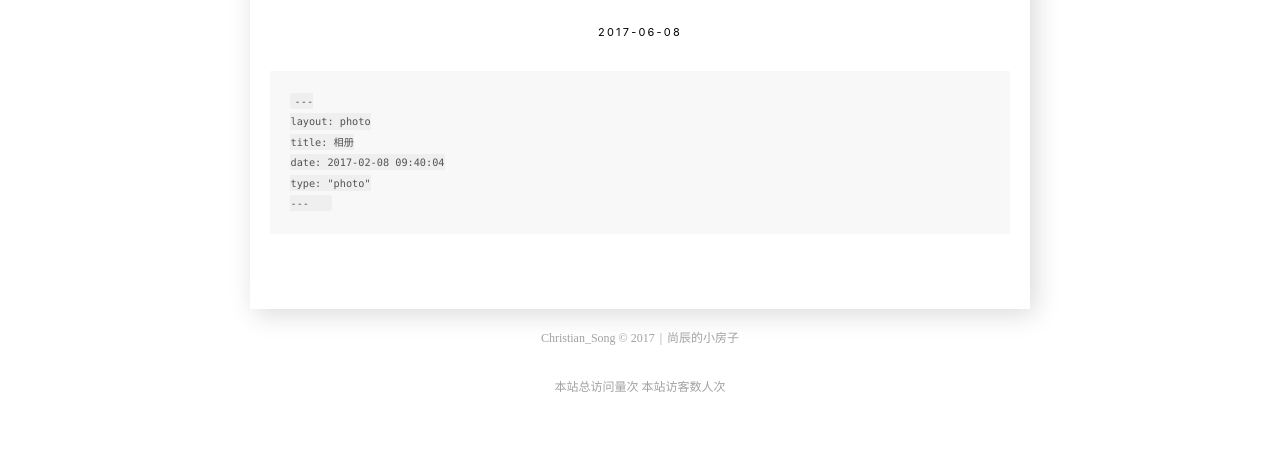
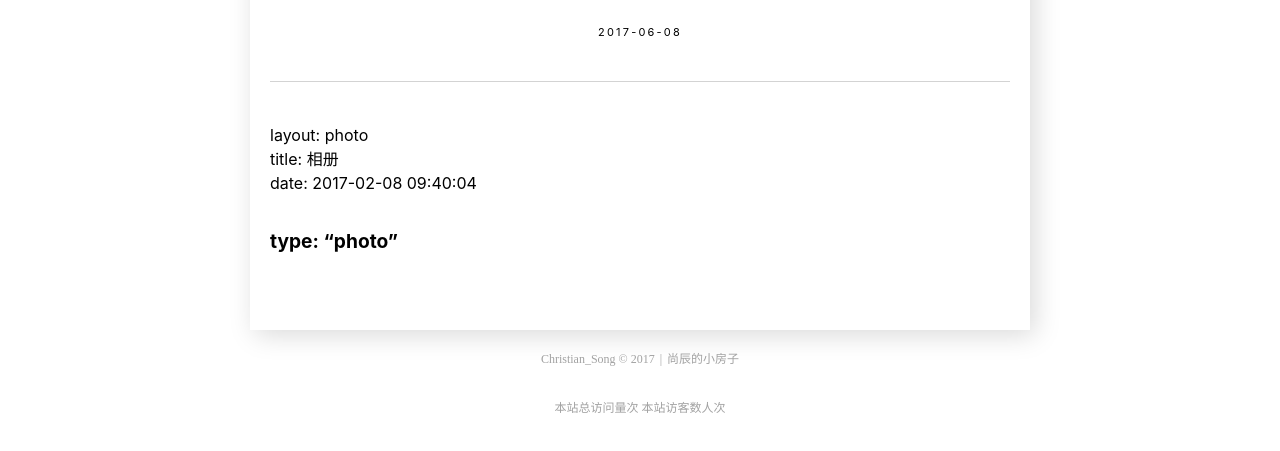
Before and after one commit to sscsongshangchen/sscsongshangchen.github.io, a plain HTML site: page photo/index.html in a window 1280 px wide. Shown: the part 159-610 px from the top of the page. Drawn offline with Linux system fonts and the light colour scheme; some packages are replaced by stand-ins of ours; a script that the page names is missing.

Commit message:
Site updated: 2017-06-08 22:41:05

```diff
--- a/photo/index.html
+++ b/photo/index.html
@@ -175,13 +175,9 @@
           </p>
         <!-- Post Main Content -->
         <div class="entry-content">
-          <pre><code>---
-layout: photo
-title: 相册
-date: 2017-02-08 09:40:04
-type: &quot;photo&quot;
----
-</code></pre>
+          <hr>
+<p>layout: photo<br>title: 相册<br>date: 2017-02-08 09:40:04</p>
+<h2 id="type-“photo”"><a href="#type-“photo”" class="headerlink" title="type: “photo”"></a>type: “photo”</h2>
         </div>
       </article>
     </div>
```
Also changed, not shown: images/favicon.ico.
